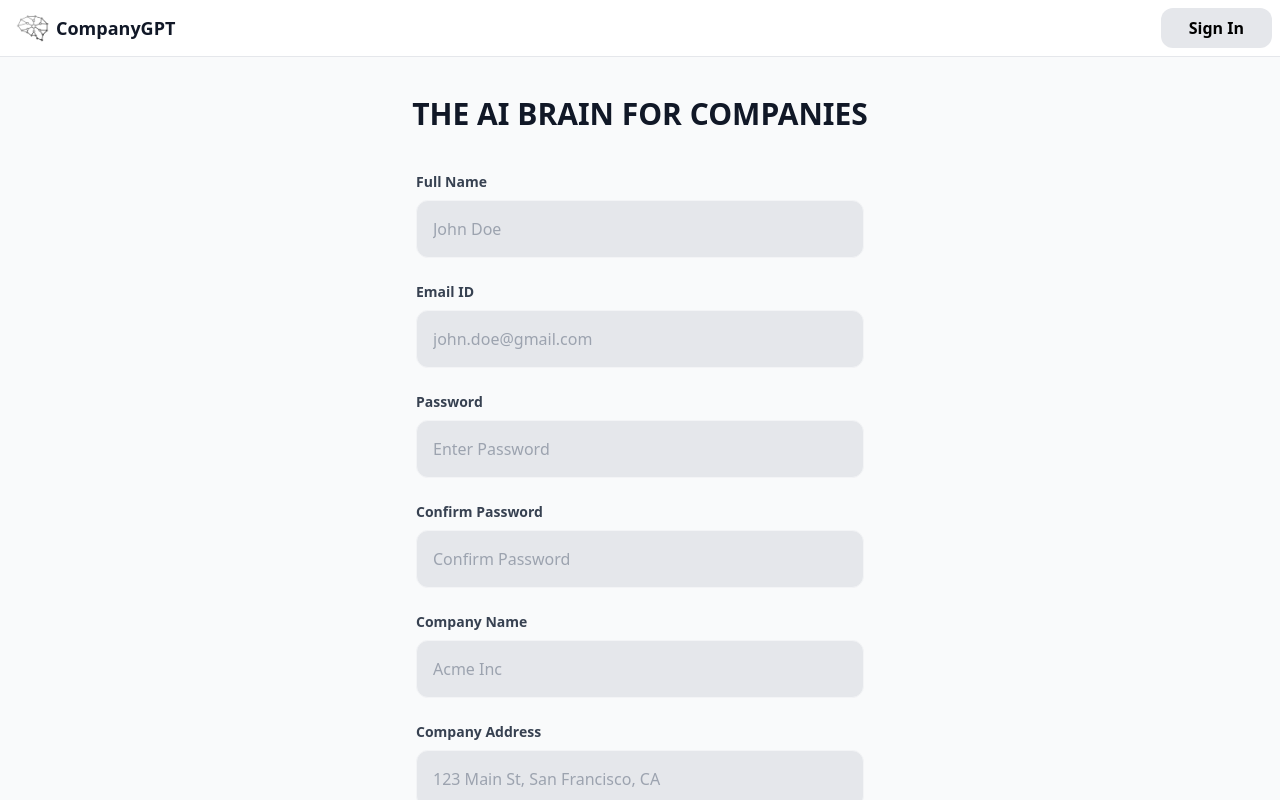
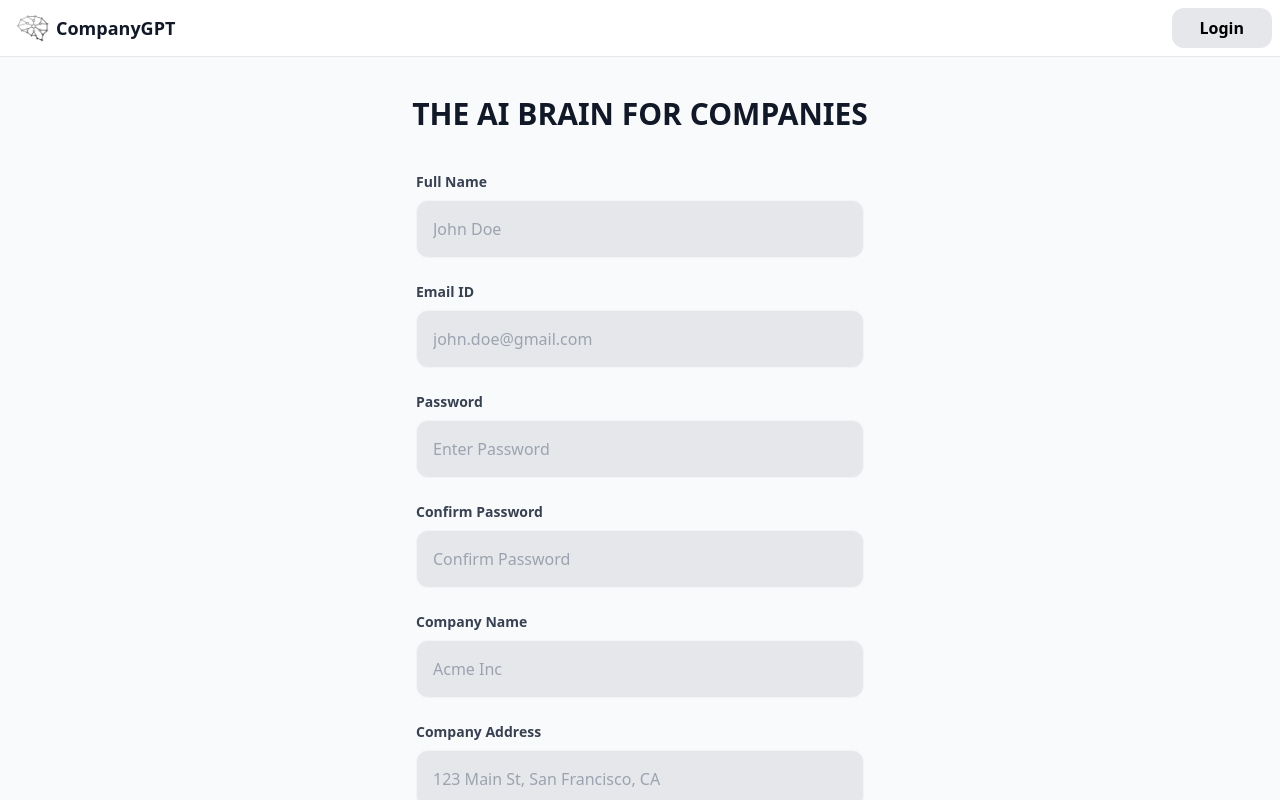
Before and after one commit to DynamicRex/CompanyGPT, a React (Create React App) app in the folder frontend/: page /signup in a window 1280 px wide. Shown: the top 800 px of the page. Built offline with nearby package versions, Linux system fonts and the light colour scheme.

Commit message:
Version 3.10 - Frontend - Updated Redirecting to the Login page

```diff
--- a/frontend/src/App.tsx
+++ b/frontend/src/App.tsx
@@ -1,13 +1,13 @@
 import React from 'react';
 import { Route, Routes, Navigate } from 'react-router-dom';
 import SignUp from './pages/SignUp';
-import SignIn from './pages/SignIn';
+import Login from './pages/Login'; // Updated the component import
 
 function App() {
   return (
     <Routes>
       <Route path="/signup" element={<SignUp />} />
-      <Route path="/signin" element={<SignIn />} />
+      <Route path="/login" element={<Login />} /> {/* Changed the path from /signin to /login */}
       <Route path="/" element={<Navigate to="/signup" />} /> {/* Redirect from / to /signup */}
     </Routes>
   );
--- a/frontend/src/components/layout/Header.tsx
+++ b/frontend/src/components/layout/Header.tsx
@@ -5,10 +5,10 @@ import { Link } from 'react-router-dom';
 import Logo from '../common/Logo';
 
 interface HeaderProps {
-  showSignInButton?: boolean;
+  showLoginButton?: boolean; // Changed prop name for clarity
 }
 
-const Header: React.FC<HeaderProps> = ({ showSignInButton }) => {
+const Header: React.FC<HeaderProps> = ({ showLoginButton }) => { // Changed prop usage to "Login"
   return (
     <header className="w-full fixed top-0 bg-white border-b border-gray-200 z-50">
       <div className="w-full px-2 py-2 flex justify-between items-center">
@@ -16,10 +16,10 @@ const Header: React.FC<HeaderProps> = ({ showSignInButton }) => {
           <Logo />
           <span className="ml-0 text-lg font-semibold text-gray-900">CompanyGPT</span>
         </div>
-        {showSignInButton && (
+        {showLoginButton && (
           <Link to="/login">
             <button className="text-black font-semibold px-7 py-2 rounded-xl bg-gray-200 hover:bg-gray-300">
-              Sign In
+              Login
             </button>
           </Link>
         )}
--- /dev/null
+++ b/frontend/src/pages/Login.tsx
@@ -0,0 +1,12 @@
+import React from 'react';
+
+const Login: React.FC = () => { // Changed component name from SignIn to Login
+  return (
+    <div>
+      <h1>Login Page</h1>
+      {/* You can build the login form here later */}
+    </div>
+  );
+};
+
+export default Login;
--- a/frontend/src/pages/SignIn.tsx
+++ /dev/null
@@ -1,12 +0,0 @@
-import React from 'react';
-
-const SignIn: React.FC = () => {
-  return (
-    <div>
-      <h1>Sign In Page</h1>
-      {/* You can build the SignIn form here later */}
-    </div>
-  );
-};
-
-export default SignIn;
--- a/frontend/src/pages/SignUp.tsx
+++ b/frontend/src/pages/SignUp.tsx
@@ -1,4 +1,5 @@
 import React, { useState } from 'react';
+import { useNavigate } from 'react-router-dom'; // Import useNavigate
 import Header from '../components/layout/Header';
 import Footer from '../components/layout/Footer';
 import InputField from '../components/common/InputField';
@@ -17,6 +18,8 @@ const SignUp: React.FC = () => {
   const [employeesCount, setEmployeesCount] = useState(''); // Keep it as string
   const [error, setError] = useState<string | null>(null); // Error state for validation or backend errors
   const [isLoading, setIsLoading] = useState(false); // Loading state
+
+  const navigate = useNavigate(); // Use navigate for redirection
 
   // Function to capitalize the first letter of each word but leave other characters as typed
   const capitalizeFirstLetter = (text: string) => {
@@ -94,8 +97,7 @@ const SignUp: React.FC = () => {
       await signup(formData);
       // Redirect or show success message
       alert('Signup successful! Redirecting to login...');
-      // Redirect to login or other page here
-      // e.g., navigate('/login');
+      navigate('/login'); // Redirect to login page after success
     } catch (error: any) {
       setError(error?.message || 'Signup failed');
     } finally {
@@ -105,7 +107,7 @@ const SignUp: React.FC = () => {
 
   return (
     <div className="bg-gray-50 min-h-screen flex flex-col">
-      <Header showSignInButton={true} />
+      <Header showLoginButton={true} />
       <main className="flex-1 w-full max-w-2xl mt-24 mx-auto px-4">
         {/* Title */}
         <h1 className="text-center text-3xl font-bold text-gray-900 uppercase mb-10">
```
